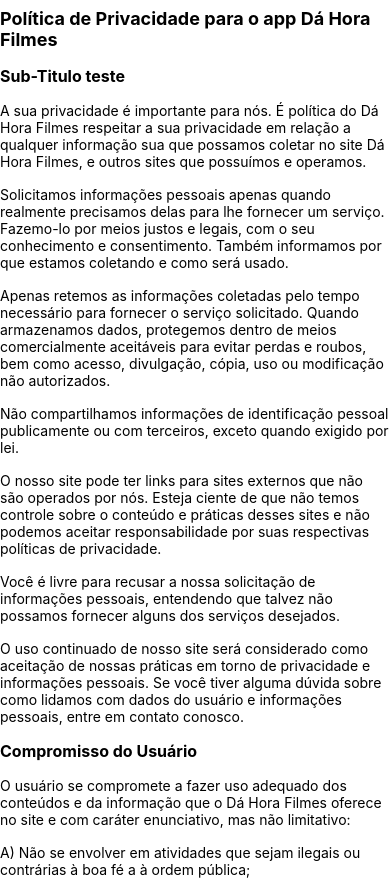
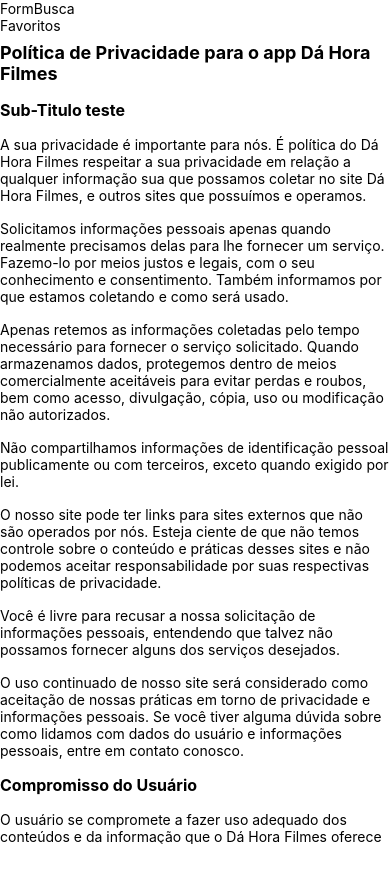
Before and after one commit to msakal/dahora-filmes, a React Native app: screen / in a window 390 px wide. Shown: the top 880 px of the page. After the commit the page ends 844 px from the top, so only its background shows below. Built offline with nearby package versions, Linux system fonts and the light colour scheme.

Commit message:
colocando margin na container

```diff
--- a/App.js
+++ b/App.js
@@ -10,9 +10,9 @@
     <>
       {/* opções para o barStyle: dark-content, light-content ou default */}
       <StatusBar barStyle="default" />
-      {/*  <FormBusca />
+      <FormBusca />
       <Favoritos />
-      <Sobre /> */}
+      {/* <Sobre /> */}
       <Privacidade />
     </>
   );
--- a/src/screens/Privacidade.js
+++ b/src/screens/Privacidade.js
@@ -2,7 +2,7 @@
 
 const Privacidade = () => {
   return (
-    <SafeAreaView>
+    <SafeAreaView style={estilos.container}>
       <ScrollView>
         <Text style={estilos.titulo}>
           Política de Privacidade para o app Dá Hora Filmes
@@ -96,6 +96,11 @@
 export default Privacidade;
 
 const estilos = StyleSheet.create({
+  container: {
+    flex: 1,
+    padding: 8,
+  },
+
   titulo: {
     fontWeight: "bold",
     fontSize: 18,
```
